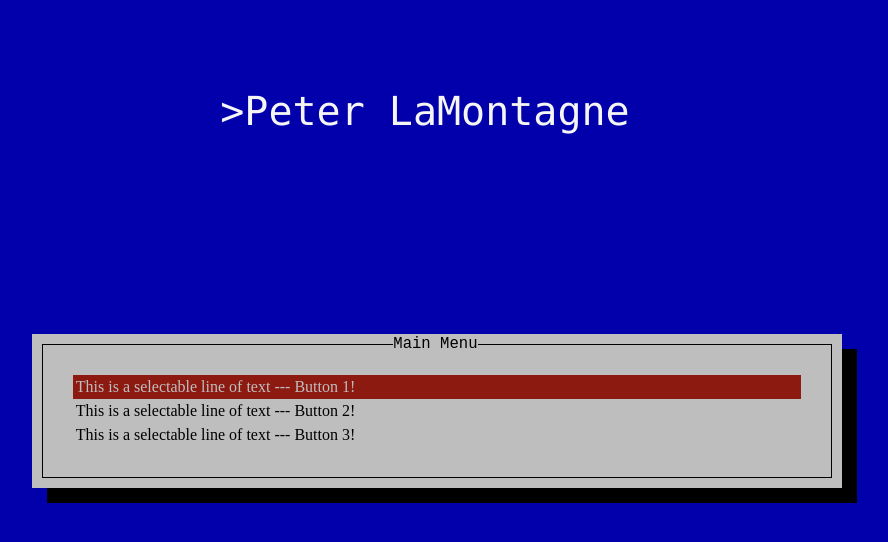
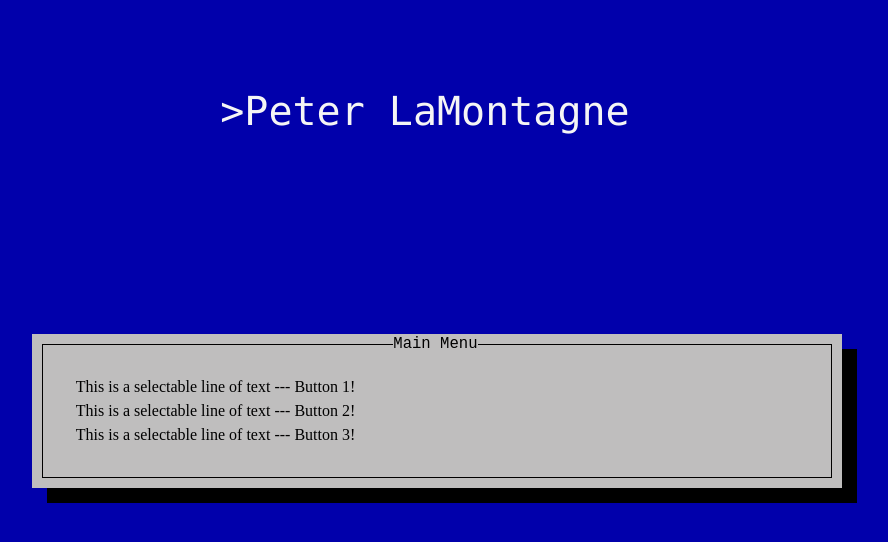
Before and after one commit to peetypeet5000/terminal-website, a React (Create React App) app: page / in a window 1280 px wide. Shown: the top 542 px of the page, without its empty margins (203-1091 px from the left). Built offline with nearby package versions, Linux system fonts and the light colour scheme.

Commit message:
support mouse hovering of the buttons

```diff
--- a/src/App.js
+++ b/src/App.js
@@ -85,12 +85,17 @@ class Header extends React.Component {
 
 
 class Menu extends React.Component {
+  constructor(props){
+    super(props)
+  }
+
+
   render() {
     return(
       <div className="outer-menu-box">
         <pre className="box-title">Main Menu</pre>
         <div className="menu-box">
-          <Button name={"Button 1"} selected={true} />
+          <Button name={"Button 1"} />
           <Button name={"Button 2"} />
           <Button name={"Button 3"} />
         </div>
@@ -101,16 +106,39 @@ class Menu extends React.Component {
 }
 
 class Button extends React.Component {
+  constructor(props) {
+    super(props);
+    this.isHover = this.isHover.bind(this);
+    this.state = {
+      hover: false
+    }
+  }
+
+  //needed to be bound in constructor
+  isHover() {
+    this.setState({
+      hover: true
+    });
+  }
+
+  //example of syntax with no bind
+  notHover = (event) => {
+    this.setState({
+      hover: false
+    });
+  }
+
+
   render() {
-    if(this.props.selected == true) {
+    if(this.state.hover == true) {
       return (
-        <div className="selected menu-button" >This is a selectable line of text --- {this.props.name}!</div>
+        <div onPointerEnter={this.isHover} onPointerLeave={this.notHover} className="selected menu-button" >This is a selectable line of text --- {this.props.name}!</div>
       );
-      } else {
-        return (
-          <div className="menu-button" >This is a selectable line of text --- {this.props.name}!</div>
-        );
-      }
+    } else {
+      return(
+        <div onPointerEnter={this.isHover} onPointerLeave={this.notHover} className="menu-button" >This is a selectable line of text --- {this.props.name}!</div>
+      );
+    }
   }
 }
 
```
